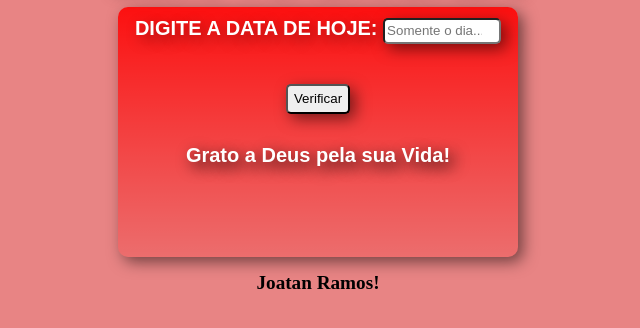
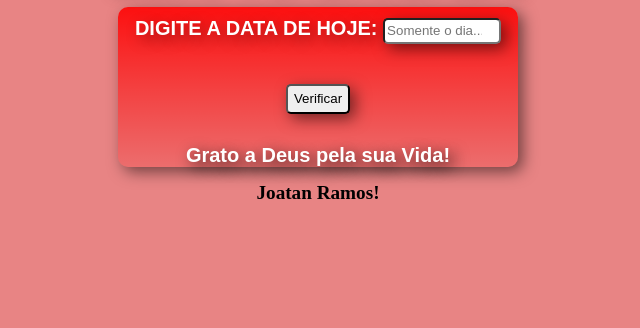
Before and after one commit to Joatanramos/lembrete, a plain HTML site: page lembrete.html in a window 1280 px wide. Shown: the part 90-418 px from the top of the page, without its empty margins (322-962 px from the left). Drawn offline with Linux system fonts and the light colour scheme.

Commit message:
Update style.css

```diff
--- a/style.css
+++ b/style.css
@@ -18,8 +18,6 @@ background-image: linear-gradient(to bottom, #ff0000e1
     font: normal 15pt arial;
     min-width: 280px;
     max-width: 400px;
-    max-height: 500px;
-    min-height: 250px;
     margin: auto;
     border-radius: 10px;
     box-shadow: 5px 5px 15px rgba(0, 0, 0, 0.507)
```
